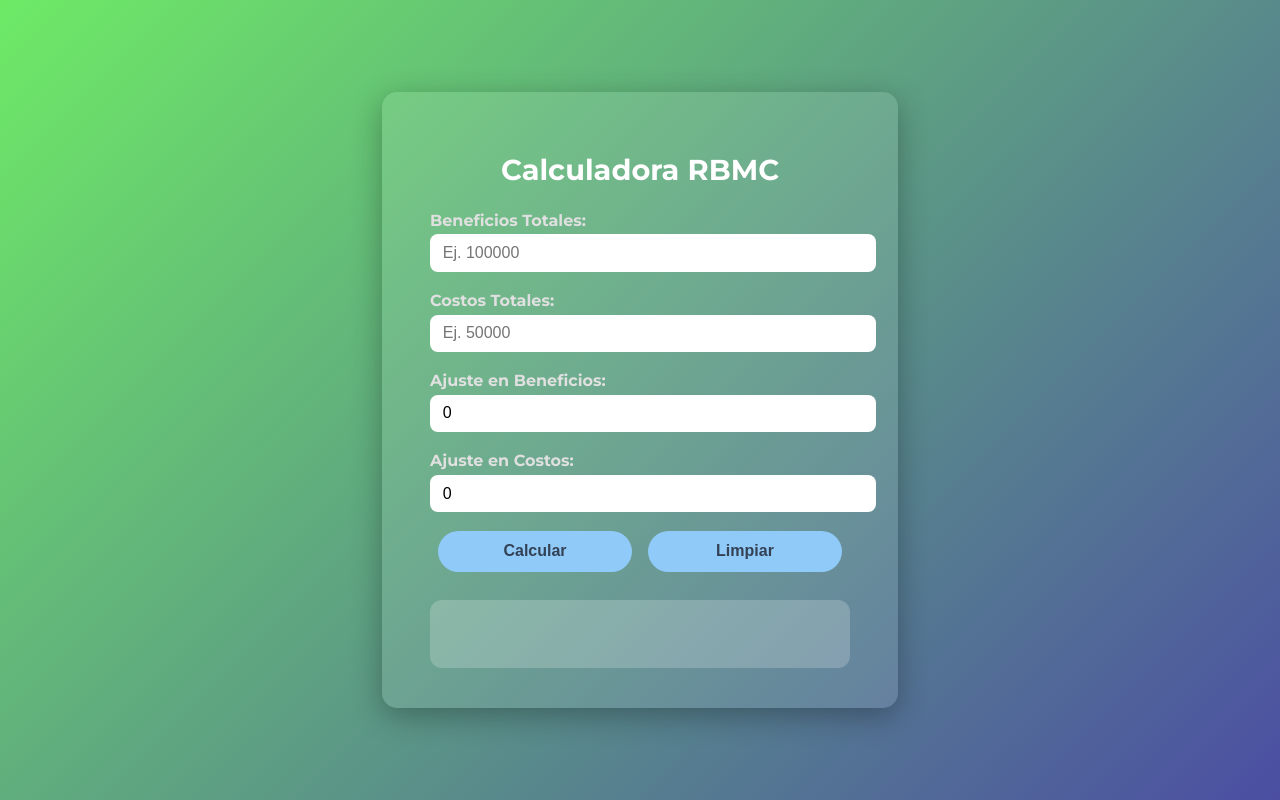
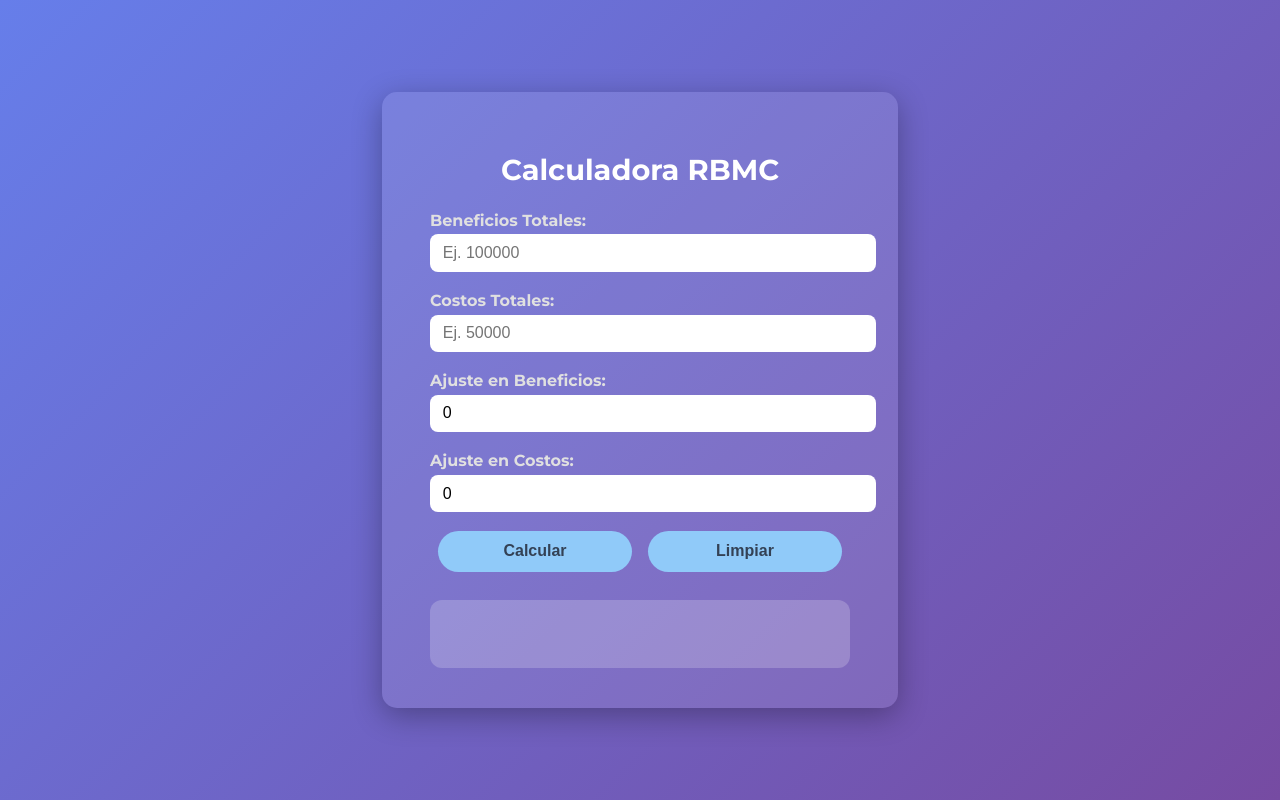
Before and after one commit to Yamil-Lara/Yamil-Lara.github.io, a plain HTML site: page index.html in a window 1280 px wide. Drawn offline with Linux system fonts and the light colour scheme.

Commit message:
Update estilos.css

```diff
--- a/estilos.css
+++ b/estilos.css
@@ -2,7 +2,7 @@
 
 body {
   font-family: 'Montserrat', sans-serif;
-  background: linear-gradient(135deg, #6eea66, #4b4ea2);
+  background: linear-gradient(135deg, #667eea, #764ba2);
   margin: 0;
   padding: 0;
   display: flex;
```
